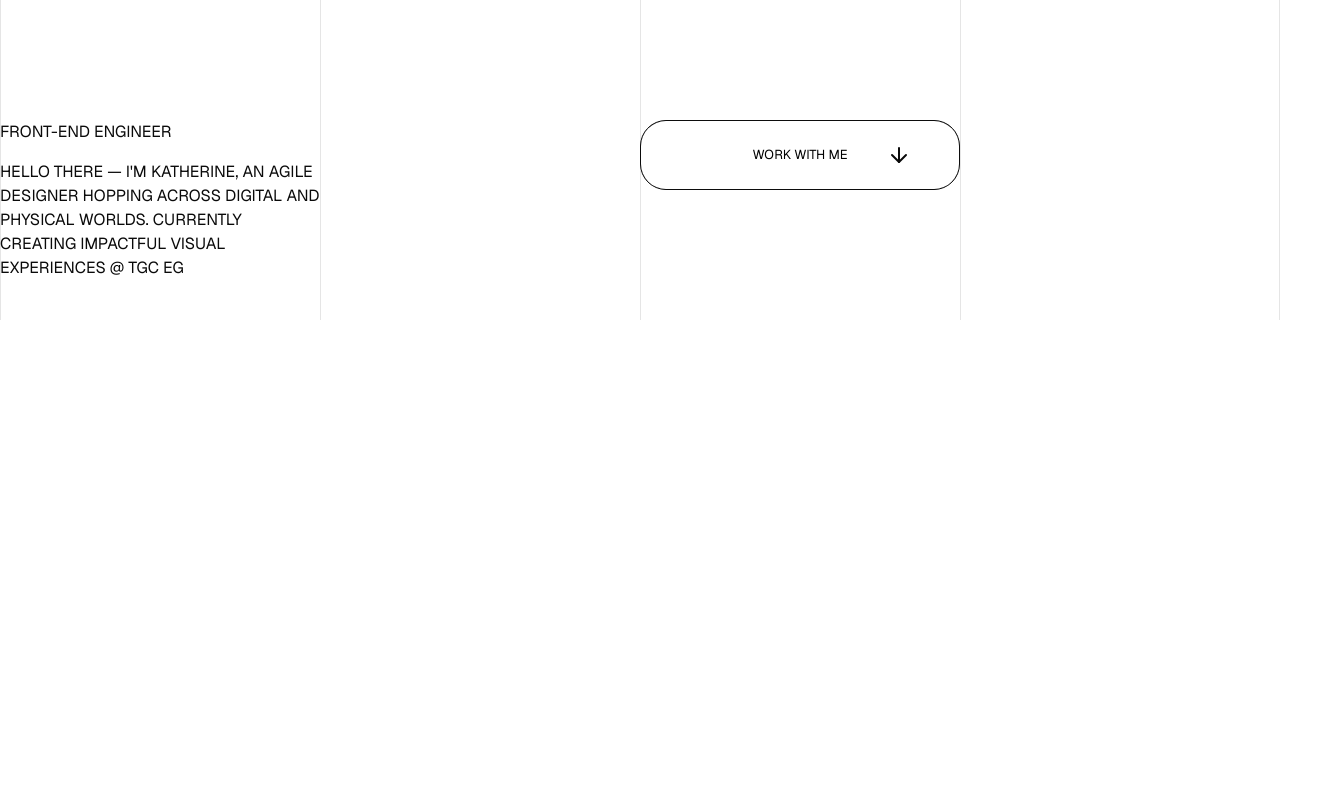
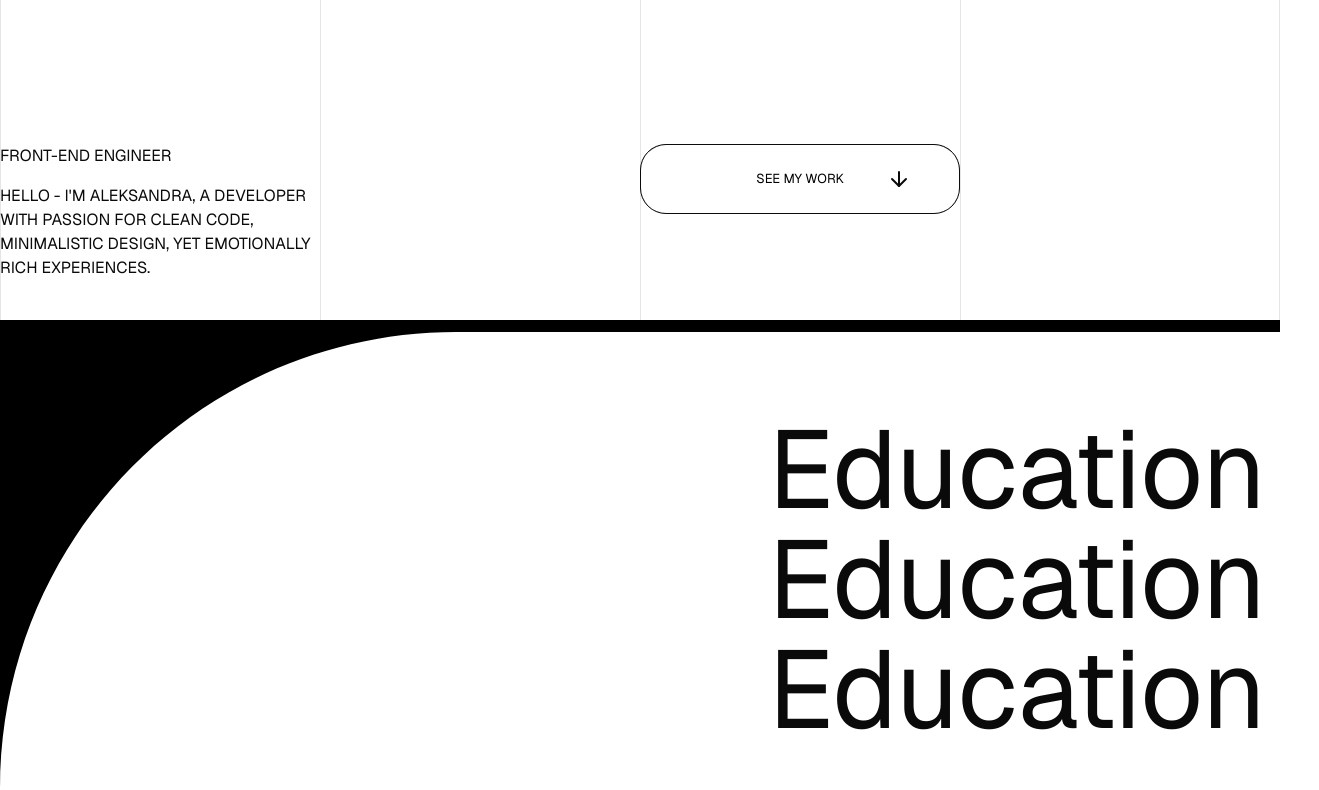
Before and after one commit to AllexandraWEB/portfolio-new, a Next.js app: page / in a window 1280 px wide. Shown: the part 480-1270 px from the top of the page, 1319 px wide, since content can reach past the window. Before the commit the page ends 800 px from the top, so only its background shows below. Built offline with nearby package versions, Linux system fonts and the light colour scheme.

Commit message:
style: create reusable text animation

```diff
--- a/package.json
+++ b/package.json
@@ -13,9 +13,13 @@
   },
   "dependencies": {
     "@base-ui/react": "^1.7.0",
+    "@gsap/react": "^2.1.2",
     "class-variance-authority": "^0.7.1",
     "clsx": "^2.1.1",
+    "framer-motion": "^13.1.1",
     "geist": "^1.7.2",
+    "gsap": "^3.15.0",
+    "lenis": "^1.3.26",
     "lucide-react": "^1.31.0",
     "motion": "^13.1.0",
     "next": "16.2.6",
@@ -24,6 +28,7 @@
     "react-dom": "19.2.4",
     "shadcn": "^4.18.0",
     "tailwind-merge": "^3.6.0",
+    "three": "^0.185.1",
     "tw-animate-css": "^1.4.0"
   },
   "devDependencies": {
@@ -31,6 +36,7 @@
     "@types/node": "^20",
     "@types/react": "^19",
     "@types/react-dom": "^19",
+    "@types/three": "^0.185.4",
     "eslint": "^9",
     "eslint-config-next": "16.2.6",
     "prettier": "^3.8.3",
--- /dev/null
+++ b/src/app/(marketing)/_components/hero-section/index.tsx
@@ -0,0 +1,41 @@
+import Container from '@/src/components/container'
+import React from 'react'
+import AnimatedCTA from '../animated-button'
+
+const HeroSection = () => {
+    return (
+        <Container>
+            <div className="min-h-screen flex flex-col">
+                <div className="mt-10">
+                    <div className="flex flex-col items-start justify-center 2xl:gap-12">
+                        <div className="flex gap-2 items-center justify-center mt-5">
+                            <h2 className="display-sm-regular-tracking">Aleksandra</h2></div>
+                        <h2 className="display-sm-regular-no-tracking font-sloop">
+                            <span className="text-red-700">T</span>simentarova
+                        </h2>
+                    </div>
+                </div>
+
+                <div className="mt-auto pb-10 grid grid-cols-4">
+                    <div className="flex flex-col gap-4">
+                        <h3 className="uppercase text-sm-regular">
+                            Front-end Engineer
+                        </h3>
+
+                        <p className="uppercase text-sm-regular">
+                            Hello - I'm Aleksandra, a developer with passion for clean code, minimalistic design, yet emotionally rich experiences.
+                        </p>
+                    </div>
+
+                    <div></div>
+
+                    <div>
+                        <AnimatedCTA text="See my work" />
+                    </div>
+                </div>
+            </div>
+        </Container>
+    )
+}
+
+export default HeroSection
--- /dev/null
+++ b/src/app/(marketing)/_components/svg-section/index.tsx
@@ -0,0 +1,28 @@
+"use client";
+
+import { ReactLenis } from "lenis/react"
+import WhiteShape from './svg'
+
+const SVGSection = () => {
+    return (
+        <>
+            <ReactLenis root>
+                <div className="bg-black">
+                    <div className="relative pt-3">
+                        <WhiteShape className="w-full h-auto" />
+                        <div className="absolute top-1/16 left-3/5">
+                            <div className="flex flex-col">
+                                <h3 className="text-[110px] font-regular leading-[100%] tracking-[-4%]">Education</h3>
+                                <h3 className="text-[110px] font-regular leading-[100%] tracking-[-4%]">Education</h3>
+                                <h3 className="text-[110px] font-regular leading-[100%] tracking-[-4%]">Education</h3>
+                            </div>
+                        </div>
+                    </div>
+                </div>
+            </ReactLenis>
+        </>
+
+    )
+}
+
+export default SVGSection
--- /dev/null
+++ b/src/app/(marketing)/_components/svg-section/svg.tsx
@@ -0,0 +1,19 @@
+import React from "react";
+
+const WhiteShape: React.FC<React.SVGProps<SVGSVGElement>> = (props) => {
+  return (
+    <svg
+      xmlns="http://www.w3.org/2000/svg"
+      viewBox="0 0 1400 1642"
+      fill="none"
+      {...props}
+    >
+      <path
+        d="M680.067 645.071L1006.03 689.64C1233.5 720.134 1400 919.52 1400 1142.36C1400 1419.16 1172.53 1642 900.502 1642H0V985.2L712.898 1086.07C715.243 1086.07 717.588 1086.07 719.933 1086.07C762.144 1086.07 764.489 1046.19 764.489 1041.5C764.489 1025.08 755.109 1001.62 724.623 999.274L393.97 952.36C171.189 921.866 0 722.48 0 499.637C0 222.843 222.781 0 499.497 0H1400V654.454L692 554C687.5 553.5 685 553.589 680.067 553.589C647.236 553.589 642.546 598.157 642.546 600.503C642.546 616.923 651.926 638.034 680.067 645.071Z"
+        fill="white"
+      />
+    </svg>
+  );
+};
+
+export default WhiteShape;
--- a/src/app/(marketing)/page.tsx
+++ b/src/app/(marketing)/page.tsx
@@ -1,39 +1,11 @@
-import Container from "@/src/components/container"
-import AnimatedCTA from "./_components/animated-button"
+import HeroSection from "./_components/hero-section"
+import SVGSection from "./_components/svg-section"
 
 export default function Page() {
   return (
-    <Container>
-      <div className="min-h-screen flex flex-col">
-        <div className="mt-24">
-          <div className="flex flex-col items-center justify-center gap-2 2xl:gap-12">
-            <h2 className="display-sm-regular-tracking">Alexandra</h2>
-            <h2 className="display-sm-regular-no-tracking font-sloop">
-              <span className="text-red-700">T</span>simentarova
-            </h2>
-          </div>
-        </div>
-
-        <div className="mt-auto pb-10 grid grid-cols-4">
-          <div className="flex flex-col gap-4">
-            <h3 className="uppercase text-sm-regular">
-              Front-end Engineer
-            </h3>
-
-            <p className="uppercase text-sm-regular">
-              Hello there — I'm Katherine, an agile designer hopping across
-              digital and physical worlds. Currently creating impactful visual
-              experiences @ TGC EG
-            </p>
-          </div>
-
-          <div></div>
-
-          <div>
-            <AnimatedCTA text="Work with me" />
-          </div>
-        </div>
-      </div>
-    </Container>
+    <>
+      <HeroSection />
+      <SVGSection />
+    </>
   )
 }
--- a/src/app/globals.css
+++ b/src/app/globals.css
@@ -164,7 +164,7 @@
   @apply
    text-[36px] leading-13 font-normal tracking-[-8%]
    md:text-[52px] md:leading-14
-   xl:text-[187px] xl:leading-23
+   xl:text-[257px] xl:leading-23
    2xl:text-[292px] 2xl:leading-23 2xl:tracking-[-9%];
 }
 /* 187 */
@@ -172,7 +172,7 @@
   @apply
    text-[36px] leading-13 font-normal
    md:text-[52px] md:leading-14
-   xl:text-[187px] xl:leading-23
+   xl:text-[257px] xl:leading-23
    2xl:text-[292px] 2xl:leading-23;
 }
 
@@ -365,3 +365,8 @@
     }
   }
 }
+
+.line {
+  transform: translateY(100%);
+  will-change: transform;
+}
--- /dev/null
+++ b/src/components/(animations)/text-wrapper/index.jsx
@@ -0,0 +1,102 @@
+"use client";
+
+import React, { useRef } from "react";
+
+import gsap from "gsap";
+import { SplitText } from "gsap/SplitText";
+import { ScrollTrigger } from "gsap/ScrollTrigger";
+import { useGSAP } from "@gsap/react";
+
+gsap.registerPlugin(SplitText, ScrollTrigger);
+
+export default function TextAnimation({ children, animateOnScroll = true, delay = 0 }) {
+  const containerRef = useRef(null);
+  const elementRef = useRef([]);
+  const splitRef = useRef([]);
+  const lines = useRef([]);
+
+  useGSAP(
+    () => {
+      if (!containerRef.current) return;
+
+      splitRef.current = [];
+      elementRef.current = [];
+      lines.current = [];
+
+      let elements = [];
+      if (containerRef.current.hasAttribute("data-copy-wrapper")) {
+        elements = Array.from(containerRef.current.children);
+      } else {
+        elements = [containerRef.current];
+      }
+
+      elements.forEach((element) => {
+        elementRef.current.push(element);
+
+        const split = SplitText.create(element, {
+          type: "lines",
+          mask: "lines",
+          lineClass: "line++",
+        });
+
+        splitRef.current.push(split);
+
+        const computedStyle = window.getComputedStyle(element);
+        const textIndent = computedStyle.textIndent;
+
+        if (textIndent && textIndent !== "0px") {
+          if (split.lines.length > 0) {
+            split.lines[0].style.paddingLeft = textIndent;
+          }
+          element.style.textIndent = "0";
+        }
+
+        lines.current.push(...split.lines);
+      });
+
+      gsap.set(lines.current, { y: "100%" });
+
+      const animationProps = {
+        y: "0%",
+        duration: 1,
+        stagger: 0.1,
+        ease: "power4.out",
+        delay: delay,
+      };
+
+      if (animateOnScroll) {
+        gsap.to(lines.current, {
+          ...animationProps,
+          scrollTrigger: {
+            trigger: containerRef.current,
+            start: "top 75%",
+            once: true,
+          },
+        });
+      } else {
+        gsap.to(lines.current, animationProps);
+      }
+
+      return () => {
+        splitRef.current.forEach((split) => {
+          if (split) {
+            split.revert();
+          }
+        });
+      };
+    },
+    {
+      scope: containerRef,
+      dependencies: [animateOnScroll, delay],
+    },
+  );
+  if (React.Children.count(children) === 1) {
+    return React.cloneElement(children, { ref: containerRef });
+  }
+
+  return (
+    <div ref={containerRef} data-copy-wrapper="true">
+      {children}
+    </div>
+  );
+}
--- a/tsconfig.json
+++ b/tsconfig.json
@@ -25,6 +25,8 @@
   "include": [
     "next-env.d.ts",
     "next.config.ts",
+    "**/*.js",
+    "**/*.jsx",
     "**/*.ts",
     "**/*.tsx",
     "**/*.mts",
```
Also changed, not shown: 2 other files (tests, documents, lock files or other folders).
